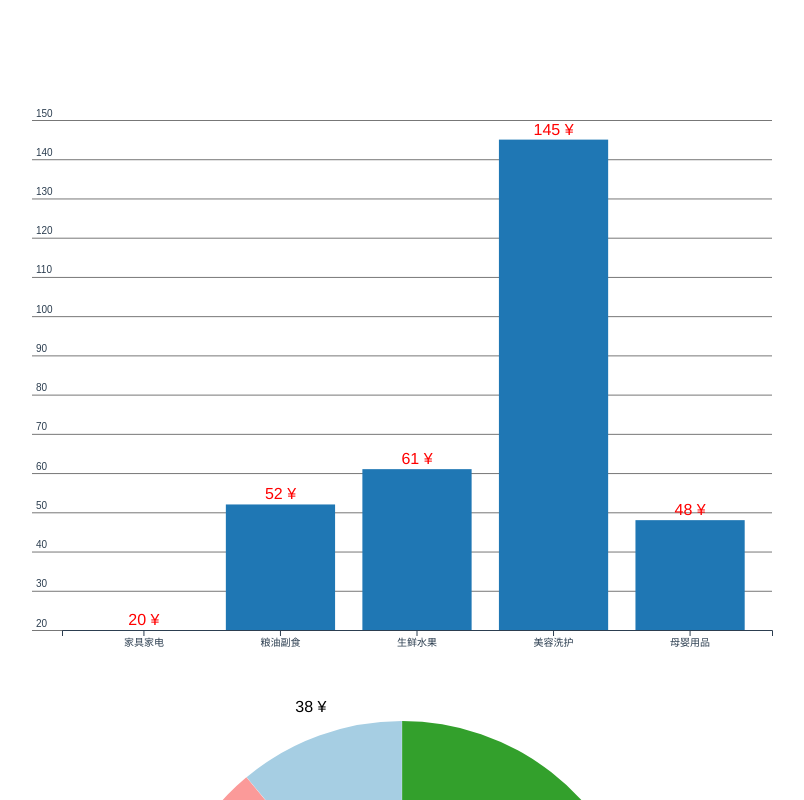
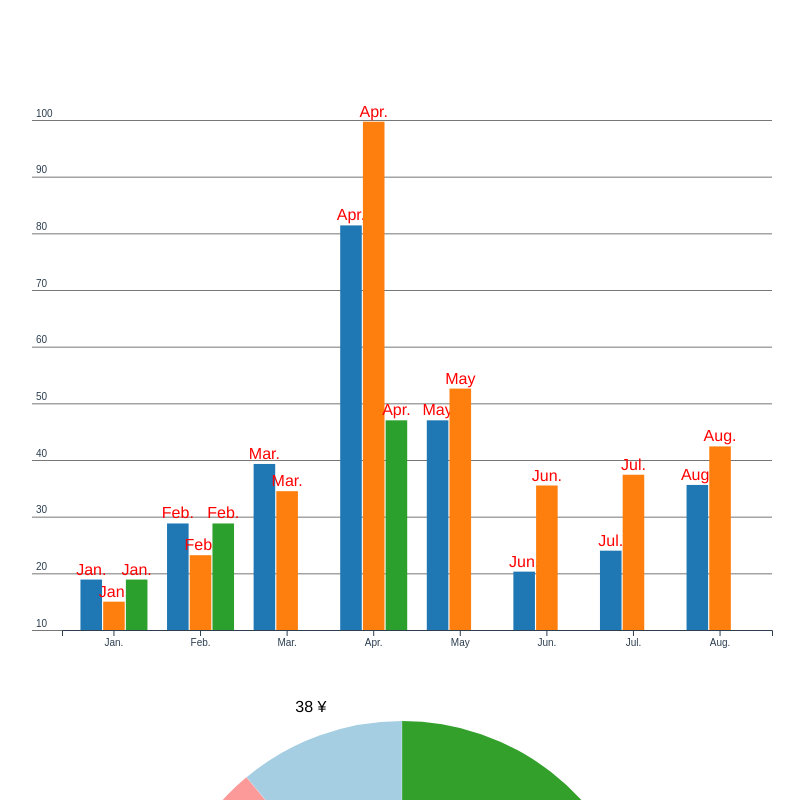
Before and after one commit to JessYan0913/data-vis, a Vue app: page / in a window 1280 px wide. Shown: the top 800 px of the page, without its empty margins (238-1042 px from the left). Built offline with nearby package versions, Linux system fonts and the light colour scheme.

Commit message:
直方图扩展为多组

```diff
--- a/src/basic/column.js
+++ b/src/basic/column.js
@@ -6,17 +6,25 @@ import {
   schemeCategory10,
   axisRight,
   axisBottom,
-  ticks
+  group
 } from 'd3';
 import Chart from './chart';
 import { LabelPositionType } from './components/label';
+import { unique } from './utils/data-vis-util';
 
 export default class Column extends Chart {
   constructor(props) {
     super(props);
-    const { data, xField, yField, color = schemeCategory10 } = props;
+    const {
+      data,
+      xField,
+      yField,
+      seriesField,
+      color = schemeCategory10
+    } = props;
     this.xValue = item => item[xField];
     this.yValue = item => item[yField];
+    this.seriesValue = item => item[seriesField];
 
     this.minValue = min(data, this.yValue);
     this.maxValue = max(data, this.yValue);
@@ -26,10 +34,19 @@ export default class Column extends Chart {
       .range([this.innerHeight, this.margin.top])
       .nice();
 
+    this.xKeys = unique(data.map(this.xValue));
+
     this.xScale = scaleBand()
-      .domain(data.map(this.xValue))
+      .domain(this.xKeys)
       .range([this.margin.left, this.innerWidth])
       .padding(0.2);
+
+    this.seriesKeys = unique(data.map(this.seriesValue));
+
+    this.seriesScale = scaleBand()
+      .domain(this.seriesKeys)
+      .range([0, this.xScale.bandwidth()])
+      .padding(0.05);
 
     this.color = color;
   }
@@ -63,26 +80,39 @@ export default class Column extends Chart {
       .call(axisBottom(this.xScale))
       .attr('transform', `translate(${0}, ${this.innerHeight})`);
 
+    const groupData = Array.from(
+      group(this.data, this.xValue),
+      ([key, value]) => ({ key, value })
+    );
+
     //generate column
     const columnGroup = chartGroup
+      .selectAll('column')
+      .data(groupData)
+      .join('g')
+      .attr('transform', datum => {
+        return `translate(${this.xScale(datum.key)}, 0)`;
+      });
+
+    const seriesColumnGroup = columnGroup
       .selectAll('rect')
-      .data(this.data)
+      .data(datum => datum.value)
       .enter()
       .append('g');
 
-    columnGroup
+    seriesColumnGroup
       .append('rect')
-      .attr('x', datum => this.xScale(this.xValue(datum)))
+      .attr('x', datum => this.seriesScale(this.seriesValue(datum)))
       .attr('y', datum => this.yScale(Math.max(0, this.yValue(datum))))
-      .attr('width', this.xScale.bandwidth())
-      .attr('height', datum => {
-        return this.minValue < 0
+      .attr('width', this.seriesScale.bandwidth())
+      .attr('height', datum =>
+        this.minValue < 0
           ? Math.abs(this.yScale(this.yValue(datum)) - this.yScale(0))
-          : Math.abs(this.yScale(this.yValue(datum)) - this.innerHeight);
-      })
-      .attr('fill', () => {
+          : Math.abs(this.yScale(this.yValue(datum)) - this.innerHeight)
+      )
+      .attr('fill', (_, index) => {
         if (this.color instanceof Array) {
-          return this.color[0];
+          return this.color[index];
         }
         return this.color;
       });
@@ -90,12 +120,14 @@ export default class Column extends Chart {
     //generate column label
     this.label?.render({
       type: LabelPositionType.ColumnLabelPosition,
-      selection: columnGroup,
-      width: () => this.xScale.bandwidth(),
+      selection: seriesColumnGroup,
+      width: () => this.seriesScale.bandwidth(),
       height: datum =>
-        this.yScale(this.yValue(datum)) - this.yScale(this.margin.bottom),
-      x: datum => this.xScale(this.xValue(datum)),
-      y: datum => this.yScale(this.yValue(datum)),
+        this.minValue < 0
+          ? Math.abs(this.yScale(this.yValue(datum)) - this.yScale(0))
+          : Math.abs(this.yScale(this.yValue(datum)) - this.innerHeight),
+      x: datum => this.seriesScale(this.seriesValue(datum)),
+      y: datum => this.yScale(Math.max(0, this.yValue(datum))),
       text: datum => this.yValue(datum)
     });
   }
--- a/src/basic/utils/data-vis-util.js
+++ b/src/basic/utils/data-vis-util.js
@@ -7,3 +7,7 @@ export function parseStyle(selection, style) {
     }
   }
 }
+
+export function unique(arr) {
+  return [...new Set(arr)];
+}
--- a/src/example/column/index.vue
+++ b/src/example/column/index.vue
@@ -8,7 +8,7 @@ import Column from '../../basic/column';
 const data = [
   {
     type: '家具家电',
-    sales: 20
+    sales: 2
   },
   {
     type: '粮油副食',
@@ -72,7 +72,7 @@ const data1 = [
   {
     name: 'Berlin',
     月份: 'Jan.',
-    月均降雨量: 10
+    月均降雨量: 15
   },
   {
     name: 'Berlin',
@@ -108,24 +108,59 @@ const data1 = [
     name: 'Berlin',
     月份: 'Aug.',
     月均降雨量: 42.4
+  },
+  {
+    name: 'Beijing',
+    月份: 'Jan.',
+    月均降雨量: 18.9
+  },
+  {
+    name: 'Beijing',
+    月份: 'Feb.',
+    月均降雨量: 28.8
+  },
+  {
+    name: 'Beijing',
+    月份: 'Apr.',
+    月均降雨量: 47
   }
 ];
+
+const dataConfig = {
+  data: {
+    data,
+    xField: 'type',
+    yField: 'sales',
+    label: {
+      position: 'top',
+      style: {
+        fontSize: 16,
+        fill: 'red'
+      },
+      formatter: datum => `${datum.sales} ¥`
+    }
+  },
+  data1: {
+    data: data1,
+    xField: '月份',
+    yField: '月均降雨量',
+    seriesField: 'name',
+    label: {
+      position: 'top',
+      style: {
+        fontSize: 16,
+        fill: 'red'
+      },
+      formatter: datum => `${datum.月份}`
+    }
+  }
+};
 
 export default {
   mounted() {
     const column = new Column({
+      ...dataConfig.data1,
       container: '#column-div',
-      data,
-      label: {
-        position: 'top',
-        style: {
-          fontSize: 16,
-          fill: 'red'
-        },
-        formatter: datum => `${datum.sales} ¥`
-      },
-      xField: 'type',
-      yField: 'sales',
       width: 800,
       height: 600
     });
```
